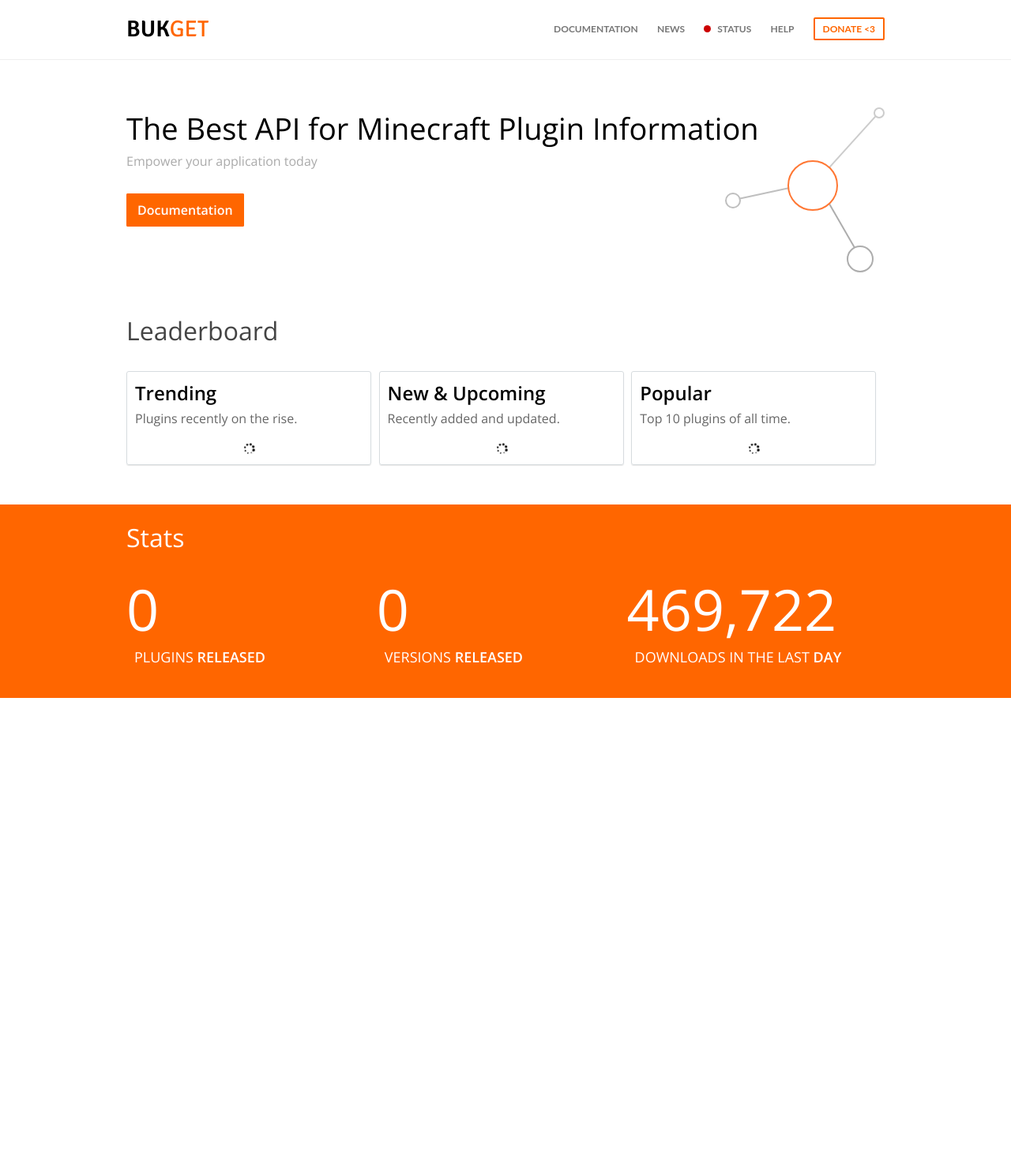
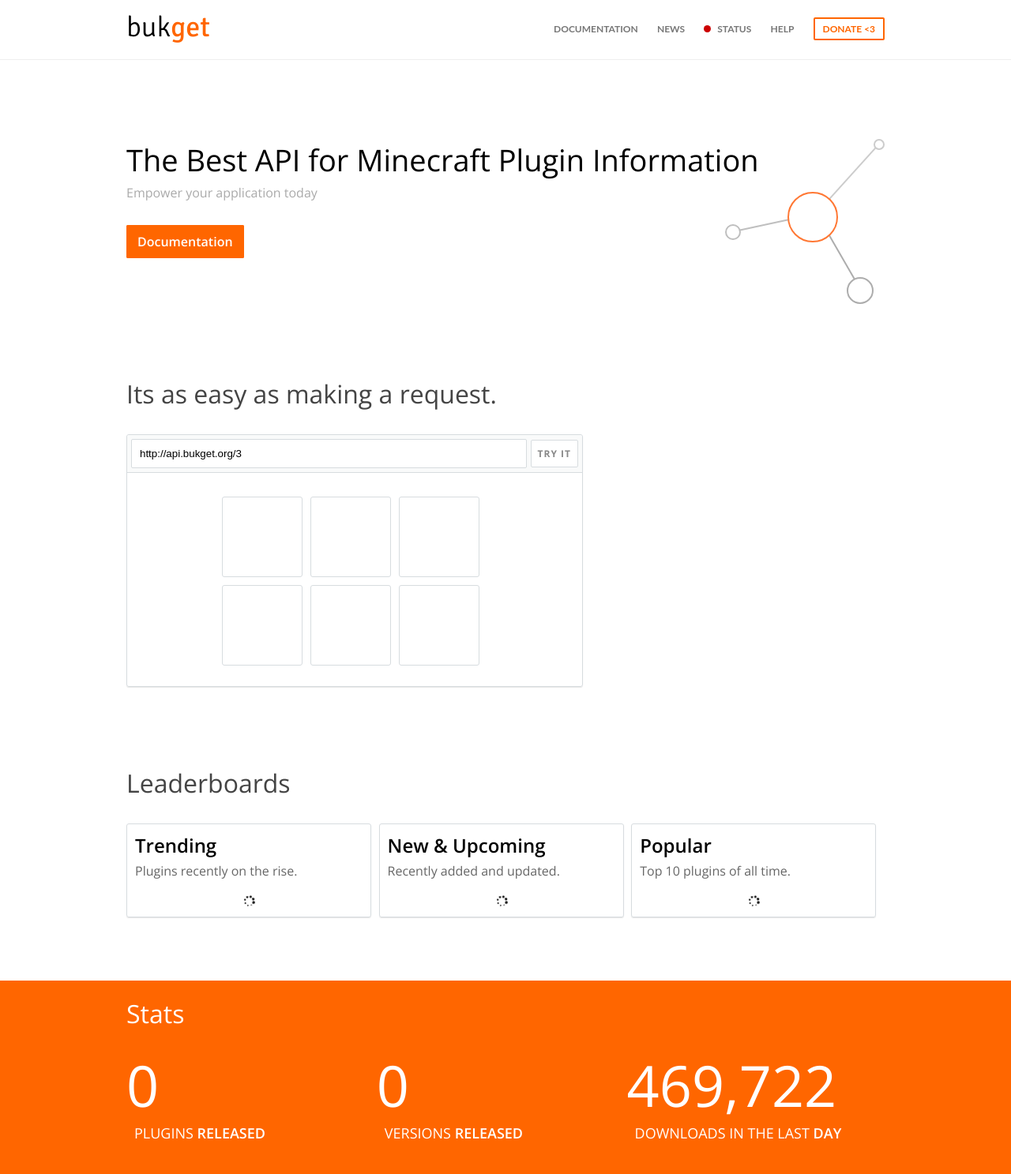
Before and after one commit to BukGet/website, a Jekyll site: the page built from index.html, in a window 1280 px wide. Shown: the whole page at 79% size. Built offline with Jekyll 4.4.1, drawn with Linux system fonts in a browser that asks for light colours; nearby versions of some CDN libraries; some web fonts are replaced; Markdown is read by kramdown in place of the engine named in the settings; before the commit the page ends 900 px from its top, so only the background shows below that.

Commit message:
browser & status

```diff
--- a/css/style.css
+++ b/css/style.css
@@ -66,12 +66,11 @@
 
 header nav .logo h1 {
   display: inline-block;
-  font-size: 29px;
+  font-size: 36px;
   font-family: 'Signika';
-  font-weight: 600;
+  font-weight: 300;
   margin: 0;
   padding: 0;
-  text-transform: uppercase;
 }
 
 header nav .logo h1 strong {
@@ -156,7 +155,7 @@
   border-radius: 3px;
   margin-top: 30px;
   margin-right: 1%;
-  margin-bottom: 30px;
+  margin-bottom: 60px;
   box-shadow: 0 1px 1px hsla(0, 0%, 0%, 0.1);
 }
 
@@ -354,7 +353,7 @@
 }
 
 .section.hero {
-  padding: 60px 0;
+  padding: 100px 0 140px;
 }
 
 .section.hero h4 {
@@ -463,4 +462,60 @@
 .button:hover {
   color: hsl(24, 100%, 50%);
   background: white;
+  cursor: pointer;
 }
+
+.features .browser {
+  width: 60%;
+  float: left;
+  border: 1px solid hsl(207, 11%, 86%);
+  border-radius: 3px;
+  margin-top: 30px;
+  margin-right: 1%;
+  margin-bottom: 60px;
+  box-shadow: 0 1px 1px hsla(0, 0%, 0%, 0.1);
+}
+
+.features .browser .bar {
+  border-bottom: 1px solid hsl(207, 11%, 86%);
+  padding: 5px;
+  background: hsl(207, 11%, 98%);
+  border-radius: 3px 3px 0 0;
+}
+
+.features .browser .bar .address {
+  border: 1px solid hsl(207, 11%, 86%);
+  border-radius: 2px;
+  padding: 10px;
+  width: 84.7%;
+}
+
+.button-grey {
+  background: white;
+  border: 1px solid hsl(207, 11%, 86%);
+  padding: 8px;
+  font-size: 12px;
+  color: #888;
+  text-transform: uppercase;
+  letter-spacing: 1px;
+  font-weight: 700;
+}
+
+.features .browser .browser-page {
+  height: 230px;
+  padding: 20px;
+  overflow: auto;
+}
+
+.features .browser .browser-page .start-page {
+  width: 336px;
+  margin: 0 auto;
+}
+
+.features .browser .browser-page .start-page .browser-box {
+  padding: 50px;
+  margin: 10px 10px 0 0;
+  border: 1px solid hsl(207, 11%, 86%);
+  float: left;
+  border-radius: 3px;
+}
--- a/index.html
+++ b/index.html
@@ -30,6 +30,27 @@
 <div class="features section">
   <div class="page-inner">
 
+    <h1>Its as easy as making a request.</h1>
+
+    <div class="browser">
+      <div class="bar">
+        <input class="address" value="http://api.bukget.org/3" readonly />
+        <a class="button button-grey">Try It</a>
+      </div>
+
+      <div class="browser-page">
+        <div class="browser-page-inner">
+          <div class="start-page">
+            <div class="browser-box"></div>
+            <div class="browser-box"></div>
+            <div class="browser-box"></div>
+            <div class="browser-box"></div>
+            <div class="browser-box"></div>
+            <div class="browser-box"></div>
+          </div>
+        </div>
+      </div>
+    </div>
 
     <div class="clear"></div>
   </div>
@@ -37,7 +58,7 @@
 
 <div class="leaderboard section">
   <div class="page-inner">
-    <h1>Leaderboard</h1>
+    <h1>Leaderboards</h1>
 
     <div class="list trending">
       <h2>Trending</h2>
@@ -173,4 +194,14 @@
     $div.append($template);
   }
 });
+
+$(document).on('click', '.browser .bar .button', function (e) {
+  var $page = $('.browser .browser-page .browser-page-inner');
+
+  $page.html('<div class="indicator"><span class="fa fa-spin fa-spinner"></span></div>');
+
+  $.getJSON('http://api.bukget.org/3?callback=?', function (data) {
+    return $page.fadeOut().empty().html('<pre>' + JSON.stringify(data, null, 2) + '</pre>').fadeIn();
+  });
+});
 </script>
--- a/js/status.js
+++ b/js/status.js
@@ -39,7 +39,7 @@
       "cpl": "/3/categories/Admin Tools",
       "al": "/3/authors",
       "apl": "/3/authors/NuclearW",
-      "se": "/3/search/versions.type/=/Alpha?sort=-popularity"
+      "se": "/3/search/versions.type/=/Alpha?sort=-popularity.daily"
     },
 
     "v2": {
@@ -50,7 +50,7 @@
       "cpl": "/2/bukkit/category/Admin Tools",
       "al": "/2/authors",
       "apl": "/2/bukkit/author/NuclearW",
-      "se": "/2/search/version/type/=/Alpha?sort=-popularity"
+      "se": "/2/search/version/type/=/Alpha?sort=-popularity.daily"
     },
 
     "v1": {
--- a/status.html
+++ b/status.html
@@ -13,7 +13,7 @@
         Status
       </h1>
 
-      <div class="overall warning">
+      <div class="overall">
         <p>Systems are experiencing slight turbulance.</p>
       </div>
 
```
